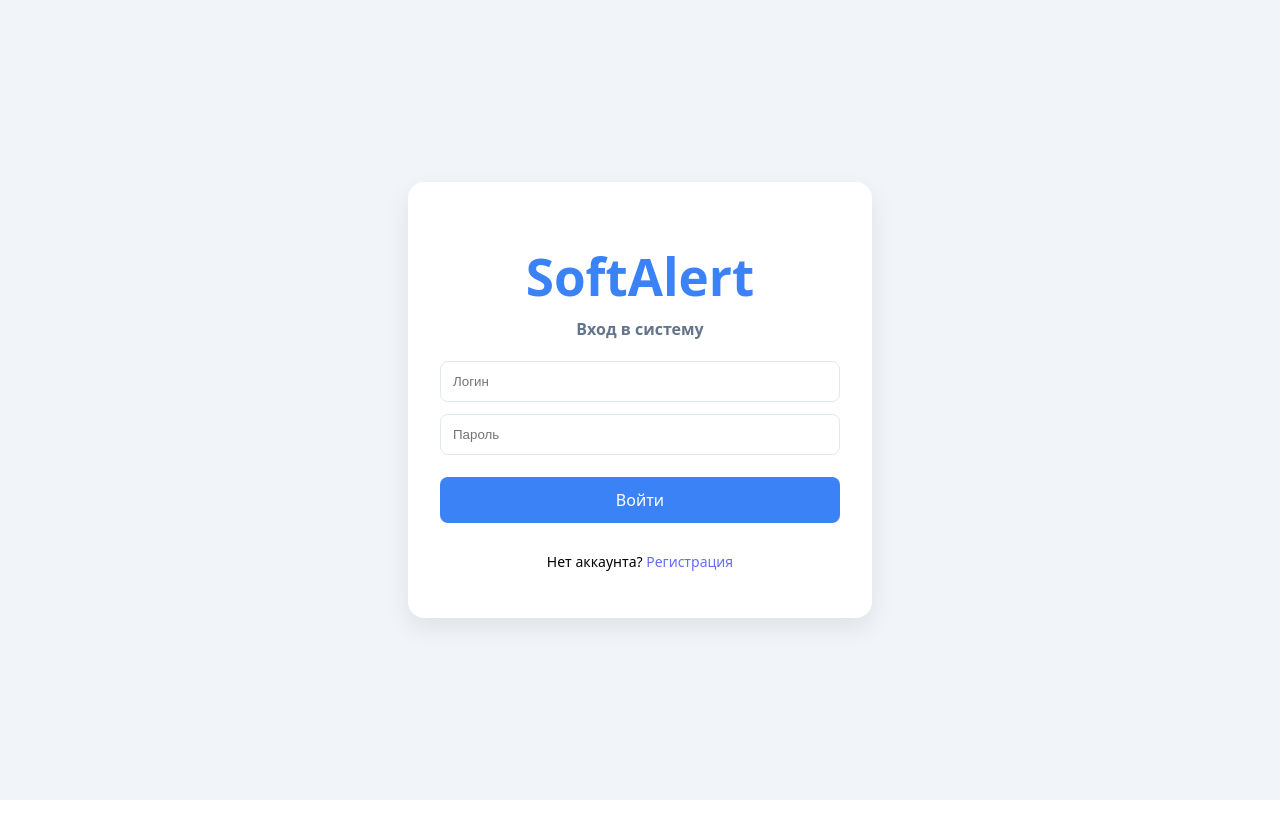
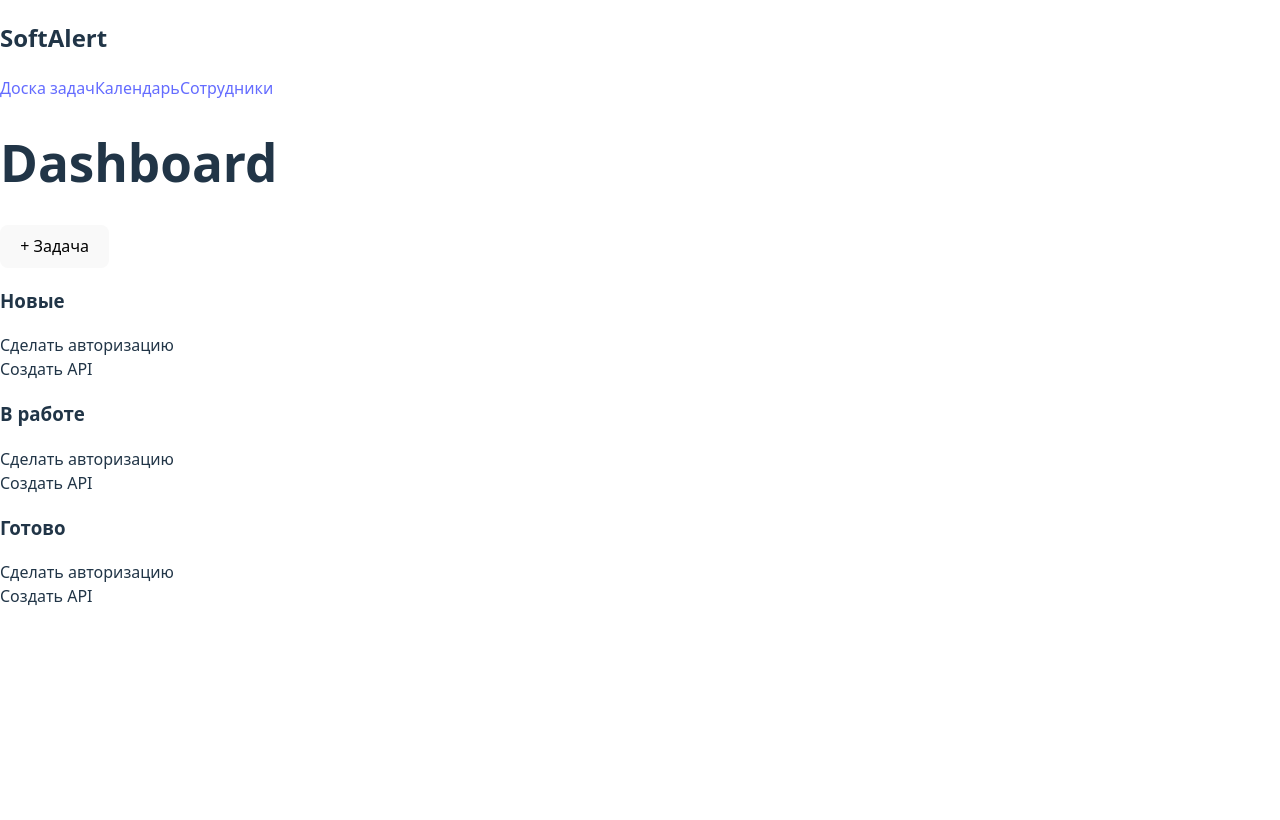
Before and after one commit to lrlaldlmlilrl/Diplom, a React (Vite) app in the folder client/: page /dashboard in a window 1280 px wide. Built offline with nearby package versions, Linux system fonts and the light colour scheme.

Commit message:
kanban start

```diff
--- a/client/src/App.css
+++ b/client/src/App.css
@@ -58,3 +58,47 @@
   font-size: 14px;
   color: black;
 }
+
+.actions {
+  display: flex;
+  gap: 10px;
+}
+
+.add-board-btn {
+  background: #10b981;
+  color: white;
+  border: none;
+  padding: 10px 16px;
+  border-radius: 8px;
+  cursor: pointer;
+}
+
+.add-board-btn:hover {
+  background: #059669;
+}
+
+/* модалка */
+.modal-overlay {
+  position: fixed;
+  top: 0;
+  left: 0;
+  width: 100%;
+  height: 100%;
+  background: rgba(0,0,0,0.4);
+
+  display: flex;
+  justify-content: center;
+  align-items: center;
+}
+
+.modal {
+  background: white;
+  padding: 20px;
+  border-radius: 12px;
+  width: 300px;
+
+  display: flex;
+  flex-direction: column;
+  gap: 10px;
+  color: black;
+}
--- a/client/src/App.jsx
+++ b/client/src/App.jsx
@@ -2,6 +2,7 @@ import './App.css'
 import RegisterPage from "./pages/RegisterPage"
 import LoginPage from "./pages/LoginPage"
 import { Routes, Route } from "react-router-dom"
+import DashboardPage from './pages/DashboardPage'
 
 
 function App() {
@@ -11,6 +12,7 @@ function App() {
       <Route path="/login" element={<LoginPage />} />
       <Route path="/register" element={<RegisterPage />} />
       <Route path="*" element={<LoginPage />} />
+      <Route path='/dashboard' element ={<DashboardPage />} />
     </Routes>
     </div>
 
--- /dev/null
+++ b/client/src/components/Column.jsx
@@ -0,0 +1,15 @@
+import TaskCard from "./TaskCard"
+
+export default function Column({ title,  tasks, status }) {
+    const filteredTasks = tasks.filter(task =>{task.status === status})
+  return (
+    <div className="column">
+      <h3>{title}</h3>
+      {filteredTasks.map((task) =>{
+
+      })}
+      <TaskCard text="Сделать авторизацию" />
+      <TaskCard text="Создать API" />
+    </div>
+  )
+}
--- /dev/null
+++ b/client/src/components/KanbanBoard.jsx
@@ -0,0 +1,11 @@
+import Column from "./Column"
+
+export default function KanbanBoard({tasks}) {
+  return (
+    <div className="kanban">
+        <Column title="Новые" tasks={tasks} status="todo" />
+        <Column title="В работе" tasks={tasks} status="inProgress" />
+        <Column title="Готово" tasks={tasks} status="done" />
+    </div>
+  )
+}
--- /dev/null
+++ b/client/src/components/Modal.jsx
@@ -0,0 +1,55 @@
+import { useState } from "react"
+
+export default function Modal({ isOpen, onClose, onAddTask }) {
+    const[task, setTask] = useState({
+        title:"",
+        status:"todo",
+    })
+
+    const handleChange = (event) =>{
+        setTask(prev => ({
+            ...prev,
+            [event.target.name]: event.target.value
+            })
+        )
+    }
+    const handleSubmit = (event) =>{
+        event.preventDefault()
+        onAddTask(task)
+        setTask({title:"",status:"todo"})
+        onClose()
+        // fetch("api/newTask", {
+        //     method:"POST",
+        //     headers:{ 'Content-Type': 'application/json' },
+        //     credentials: "include",
+        //     body:JSON.stringify({
+        //         taskName: taskName
+        //     })
+        // })
+    }
+
+    if (!isOpen) return null
+
+    return (
+        <div className="modal-overlay" onClick={onClose}>
+            <div
+                className="modal"
+                onClick={(e) => e.stopPropagation()}
+            >
+                <h2>Создание задачи</h2>
+                <form onSubmit={handleSubmit}>
+                    <input
+                        placeholder="Название"
+                        name="title"
+                        value={task.title}
+                        onChange={handleChange}
+                    />
+
+                    <button type="submit">Создать</button>
+                    <button type="button" onClick={onClose}>Закрыть</button>
+                </form>
+
+            </div>
+        </div>
+    )
+}
--- a/client/src/components/RegisterForm.jsx
+++ b/client/src/components/RegisterForm.jsx
@@ -41,7 +41,8 @@ export default function RegisterForm() {
         setFormData(prev => ({
             ...prev,
             [event.target.name]: event.target.value
-        }))
+            })
+        )
     }
 
     return (
--- /dev/null
+++ b/client/src/components/SideBar.jsx
@@ -0,0 +1,13 @@
+export default function Sidebar() {
+  return (
+    <aside className="sidebar">
+      <h2 className="logo">SoftAlert</h2>
+
+      <nav>
+        <a className="active">Доска задач</a>
+        <a>Календарь</a>
+        <a>Сотрудники</a>
+      </nav>
+    </aside>
+  )
+}
--- /dev/null
+++ b/client/src/components/TaskCard.jsx
@@ -0,0 +1,7 @@
+export default function TaskCard({ text }) {
+  return (
+    <div className="task">
+      {text}
+    </div>
+  )
+}
--- /dev/null
+++ b/client/src/components/TopBar.jsx
@@ -0,0 +1,15 @@
+import DashboardPage from "../pages/DashboardPage"
+
+export default function TopBar({ onOpenModal }) {
+    return (
+        <div className="topbar">
+            <h1>Dashboard</h1>
+
+            <div className="actions">
+                <button onClick={onOpenModal}>
+                    + Задача
+                </button>
+            </div>
+        </div>
+    )
+}
--- a/client/src/main.jsx
+++ b/client/src/main.jsx
@@ -6,7 +6,6 @@ import App from './App.jsx'
 
 createRoot(document.getElementById('root')).render(
   <StrictMode>
-
   <BrowserRouter>
     <App/>
   </BrowserRouter>
--- /dev/null
+++ b/client/src/pages/DashboardPage.jsx
@@ -0,0 +1,36 @@
+import Sidebar from "../components/SideBar"
+import TopBar from "../components/TopBar"
+import KanbanBoard from "../components/KanbanBoard"
+import Modal from "../components/Modal"
+import { useState } from "react"
+
+export default function DashboardPage() {
+    const [isModalOpen, setIsModalOpen] = useState(false)
+
+    const openModal = () => setIsModalOpen(true)
+    const closeModal = () => setIsModalOpen(false)
+
+    const [tasks, setTasks] = useState([])
+
+    const addTask = (taskName) =>{
+        setTasks(prev => [...prev, taskName])
+    }
+    return (
+        <div className="layout">
+            <Sidebar />
+
+            <main className="main">
+                <TopBar onOpenModal={openModal} />
+                <KanbanBoard
+                    tasks = {tasks}
+                />
+
+                <Modal
+                    isOpen={isModalOpen}
+                    onClose={closeModal}
+                    onAddTask = {addTask}
+                />
+            </main>
+        </div>
+    )
+}
```
